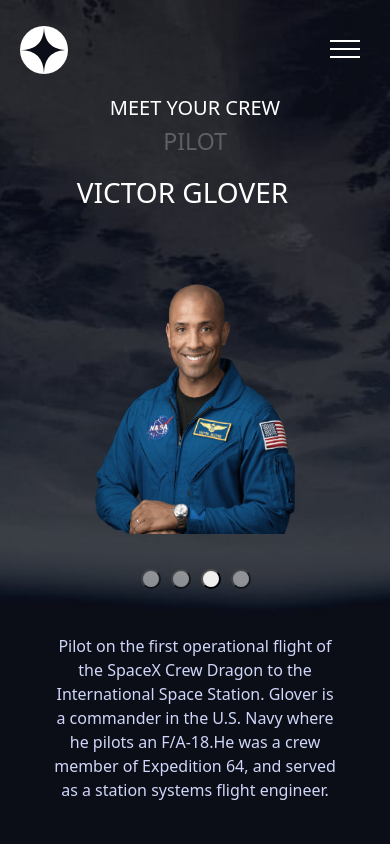
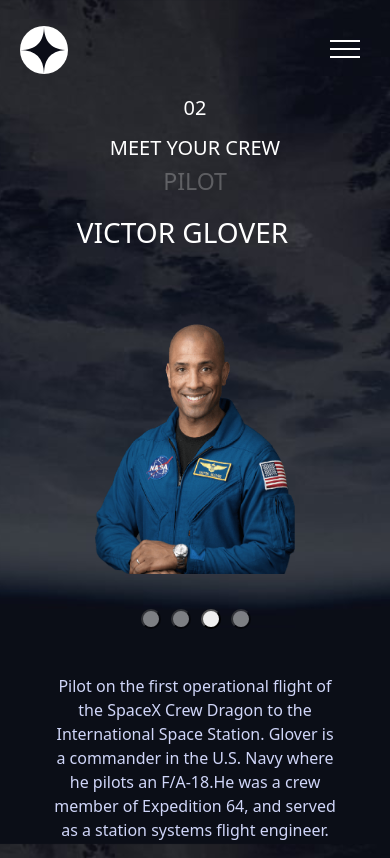
Before and after one commit to seboo1995/space-app, a React (Create React App) app: page /crew in a window 390 px wide. Built offline with nearby package versions, Linux system fonts and the light colour scheme; a web font is replaced by a local one.

Commit message:
crew-responsive

```diff
--- a/src/components/crew/Crew.jsx
+++ b/src/components/crew/Crew.jsx
@@ -43,10 +43,10 @@
   return (
     <div>
       <div className='item-0'>
-    <h2>Meet your crew </h2>
+    <h2> <p id='item-0-num'> 02 </p>Meet your crew </h2>
     </div>
     <div className='item-1'>
-    <h3 id='role-text'> {all_crew[currentPersonID].role}</h3>
+    <h3 id='role-text'> {all_crew[currentPersonID].role} </h3>
     </div>
     <div className='item-2'>
     <h1 id='firsthead-font'>{all_crew[currentPersonID].name}</h1>
```
